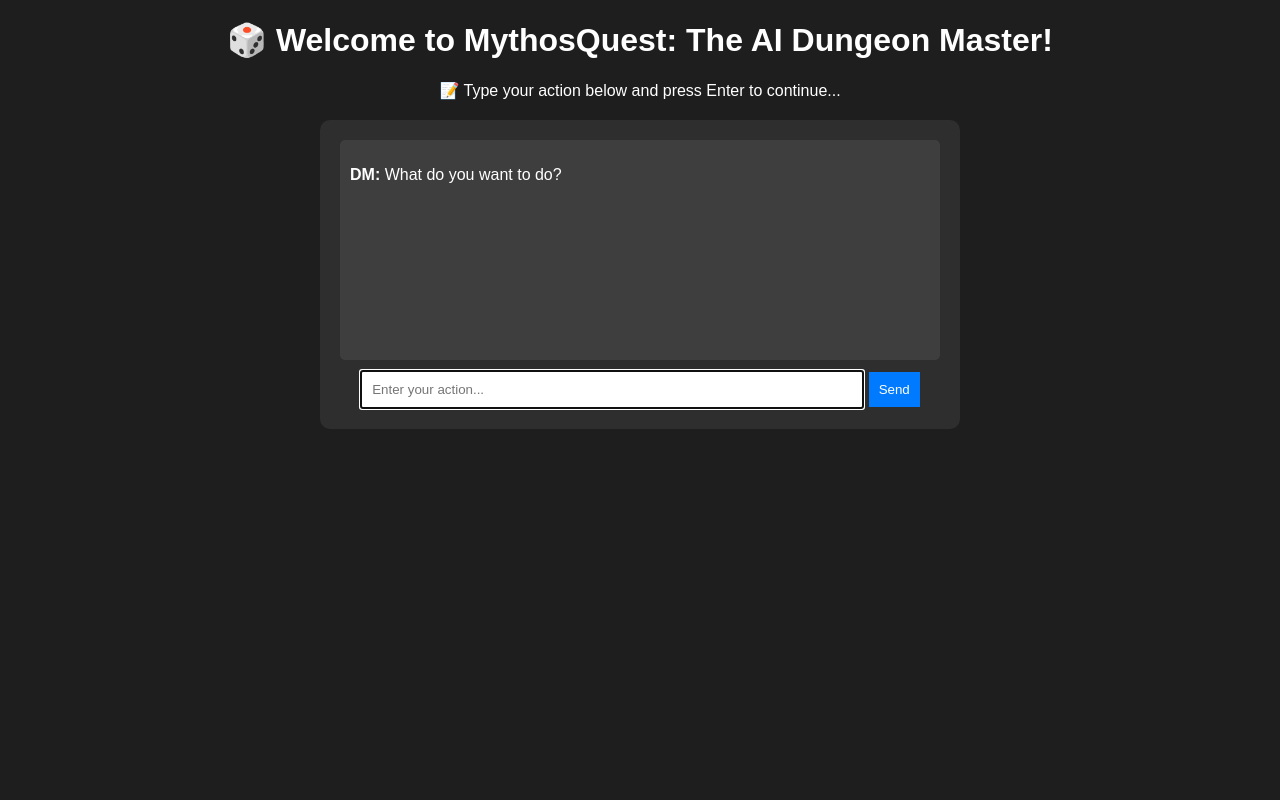
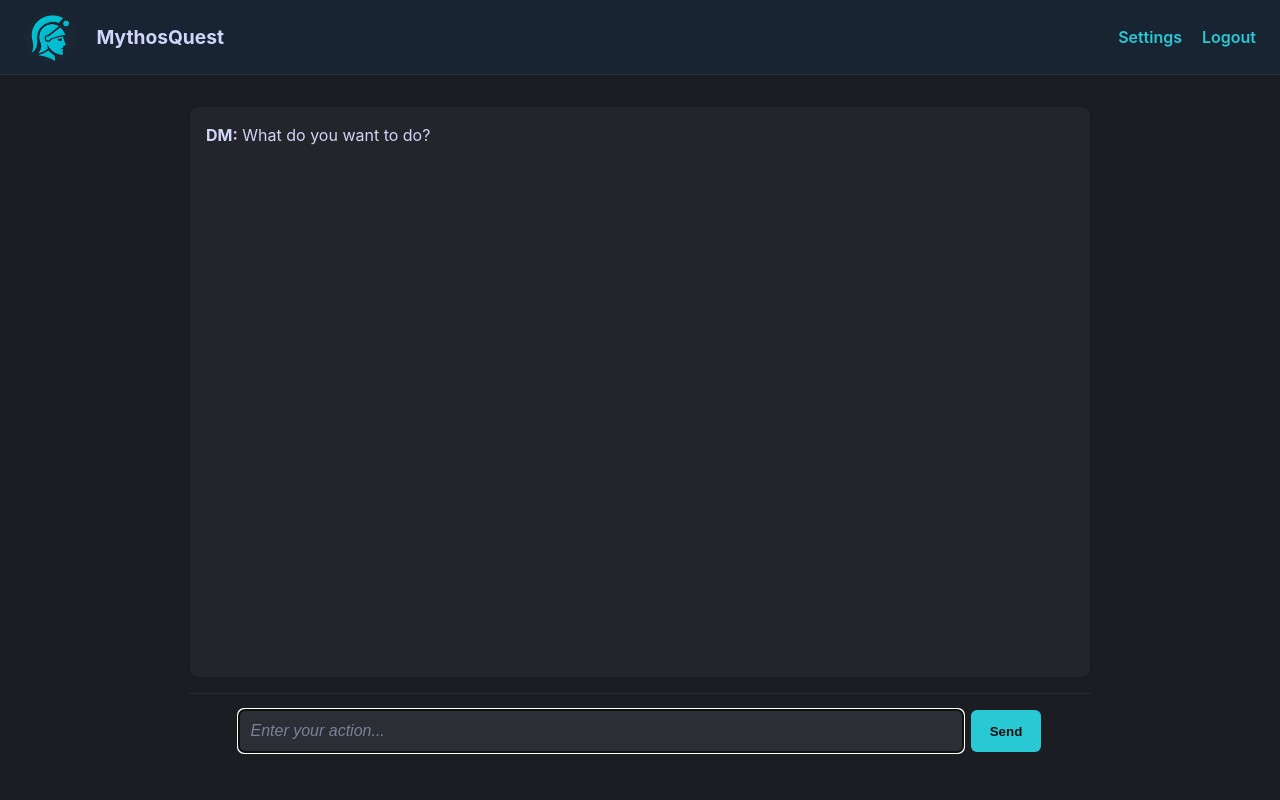
Before and after one commit to vlakmaker/MythosQuest, a Flask app: page / in a window 1280 px wide. Run offline with Flask 3, Linux system fonts and the light colour scheme; the visitor is signed in with stand-in values (Sample User, id 1).

Commit message:
Front end refactor

```diff
--- a/app/__init__.py
+++ b/app/__init__.py
@@ -5,11 +5,13 @@ def create_app():
     app = Flask(__name__)
     app.secret_key = FLASK_SECRET_KEY
 
-    # Import and register Blueprints
+    # ✅ Import Blueprints directly from their files (no double import)
     from app.routes.auth_routes import auth_bp
     from app.routes.game_routes import game_bp
+    from app.routes.settings_routes import settings_bp
 
     app.register_blueprint(auth_bp)
     app.register_blueprint(game_bp)
+    app.register_blueprint(settings_bp)
 
     return app
--- a/app/routes/game_routes.py
+++ b/app/routes/game_routes.py
@@ -1,16 +1,26 @@
-from flask import Blueprint, render_template, redirect, url_for, request, jsonify, session, Response
+from flask import (
+    Blueprint, render_template, redirect, url_for,
+    request, jsonify, session, Response
+)
 from app.ai import stream_response
 
 game_bp = Blueprint("game", __name__)
 
 @game_bp.route("/")
 def index():
+    """
+    Main game view. Only accessible to logged-in users.
+    """
     if "user" not in session:
         return redirect(url_for("auth.login"))
     return render_template("index.html", username=session["user"])
 
 @game_bp.route("/generate", methods=["POST"])
 def generate_response():
+    """
+    Handles prompt submission and streams the AI's response.
+    Requires active session.
+    """
     if "user" not in session:
         return jsonify({"error": "Unauthorized"}), 403
 
@@ -20,4 +30,9 @@ def generate_response():
     if not prompt:
         return jsonify({"error": "No prompt provided"}), 400
 
-    return Response(stream_response(prompt), content_type='text/plain')
+    return Response(stream_response(prompt), content_type="text/plain")
+
+@game_bp.route("/logout")
+def logout():
+    session.clear()
+    return redirect(url_for("auth.login"))
--- /dev/null
+++ b/app/static/style.css
@@ -0,0 +1,217 @@
+/* ✅ style.css – MythosQuest Twilight Theme */
+
+body {
+    margin: 0;
+    font-family: 'Inter', 'Segoe UI', sans-serif;
+    background-color: #1b1d23;
+    color: #d0d6f9;
+    display: flex;
+    flex-direction: column;
+    height: 100vh;
+}
+
+.navbar {
+    display: flex;
+    justify-content: space-between;
+    align-items: center;
+    background-color: #182432; /* match logo's circle */
+    padding: 0.75rem 1.5rem;
+    border-bottom: 1px solid #2b2e35;
+    font-weight: 600;
+}
+
+.brand {
+    display: flex;
+    align-items: center;
+    gap: 10px;
+    color: #d0d6f9;
+    font-size: 1.2rem;
+    font-weight: bold;
+}
+
+.brand img {
+    height: 50px;
+    width: auto;
+    border-radius: 6px;
+}
+
+.navbar a {
+    color: #28c9d4;
+    margin-left: 1rem;
+    text-decoration: none;
+    transition: color 0.3s ease;
+}
+
+.navbar a:hover {
+    color: #00f0ff;
+    text-shadow: 0 0 4px #00f0ff;
+}
+
+.chat-container {
+    width: 100%;
+    max-width: 900px;
+    margin: 2rem auto;
+    padding: 0 1rem;
+    display: flex;
+    flex-direction: column;
+    flex-grow: 1;
+  }
+
+.chat-log {
+    flex: 1;
+    overflow-y: auto;
+    margin-bottom: 1rem;
+    padding: 1rem;
+    background-color: #23252b;
+    border-radius: 8px;
+    box-shadow: 0 0 5px rgba(0, 0, 0, 0.2);
+}
+
+.message {
+    margin-bottom: 1rem;
+    line-height: 1.5;
+    white-space: pre-wrap;
+}
+
+.message.user {
+    text-align: right;
+    color: #28c9d4;
+}
+
+.message.ai {
+    text-align: left;
+    color: #d0d6f9;
+}
+
+.chat-form {
+    display: flex;
+    justify-content: center;
+    padding: 1rem;
+    gap: 0.5rem;
+    border-top: 1px solid #2b2e35;
+    background-color: #1b1d23;
+}
+
+.chat-form input {
+    flex: 1;
+    max-width: 700px;
+    padding: 0.75rem;
+    border-radius: 6px;
+    border: none;
+    background-color: #2b2e35;
+    color: #d0d6f9;
+    font-size: 1rem;
+}
+
+.chat-form input::placeholder {
+    color: #7a8199;
+    font-style: italic;
+}
+
+.chat-form button {
+    padding: 0.75rem 1.2rem;
+    border: none;
+    border-radius: 6px;
+    background-color: #28c9d4;
+    color: #0f1014;
+    font-weight: bold;
+    cursor: pointer;
+    transition: background-color 0.2s ease;
+}
+
+.chat-form button:hover {
+    background-color: #00f0ff;
+}
+
+.login-container {
+    display: flex;
+    justify-content: center;
+    align-items: center;
+    height: 100vh;
+}
+
+.login-box {
+    background-color: #23252b;
+    padding: 2rem 2.5rem;
+    border-radius: 10px;
+    box-shadow: 0 0 10px rgba(0,0,0,0.3);
+    width: 100%;
+    max-width: 400px;
+    text-align: center;
+}
+
+.login-form {
+    display: flex;
+    flex-direction: column;
+    gap: 1rem;
+    margin-top: 1rem;
+}
+
+.login-form input,
+.login-form button {
+    padding: 0.75rem;
+    border-radius: 6px;
+    border: none;
+    font-size: 1rem;
+}
+
+.login-form input {
+    background-color: #2b2e35;
+    color: #d0d6f9;
+}
+
+.login-form input:focus {
+    outline: 2px solid #28c9d4;
+}
+
+.login-form button {
+    background-color: #28c9d4;
+    color: #0f1014;
+    cursor: pointer;
+    transition: background-color 0.2s ease;
+}
+
+.login-form button:hover {
+    background-color: #00f0ff;
+}
+
+.register-link {
+    margin-top: 1rem;
+    font-size: 0.9rem;
+    color: #d0d6f9;
+}
+
+.register-link a {
+    color: #28c9d4;
+    text-decoration: none;
+}
+
+.centered-box {
+    background-color: #1f2024;
+    padding: 2rem;
+    border-radius: 10px;
+    max-width: 400px;
+    margin: 2rem auto;
+    box-shadow: 0 0 12px rgba(0, 0, 0, 0.3);
+}
+
+.centered-box h2 {
+    text-align: center;
+    color: #d0d6f9;
+}
+
+.centered-container {
+    display: flex;
+    justify-content: center;
+    align-items: center;
+    height: 100vh;
+}
+
+.form-box {
+    background-color: #2e2e2e;
+    padding: 30px;
+    border-radius: 10px;
+    width: 100%;
+    max-width: 500px;
+    box-shadow: 0 0 10px rgba(0,0,0,0.3);
+}
--- a/app/templates/index.html
+++ b/app/templates/index.html
@@ -2,42 +2,50 @@
 <html lang="en">
 <head>
     <meta charset="UTF-8">
+    <title>MythosQuest - AI Dungeon Master</title>
     <meta name="viewport" content="width=device-width, initial-scale=1.0">
-    <title>MythosQuest - AI Dungeon Master</title>
-    <style>
-        body { font-family: Arial, sans-serif; background-color: #1e1e1e; color: white; text-align: center; }
-        .chat-box { max-width: 600px; margin: 20px auto; background: #2e2e2e; padding: 20px; border-radius: 10px; }
-        .response-box { min-height: 200px; text-align: left; padding: 10px; background: #3e3e3e; border-radius: 5px; margin-bottom: 10px; overflow-y: auto; max-height: 400px; }
-        input[type="text"] { width: 80%; padding: 10px; }
-        button { padding: 10px; cursor: pointer; background: #007BFF; color: white; border: none; }
-    </style>
+    <link rel="stylesheet" href="{{ url_for('static', filename='style.css') }}">
 </head>
 <body>
 
-    <h1>🎲 Welcome to <strong>MythosQuest: The AI Dungeon Master!</strong></h1>
-    <p>📝 Type your action below and press Enter to continue...</p>
+    <!-- Navigation bar with logo and links -->
+    <nav class="navbar">
+        <div class="brand">
+            <img src="{{ url_for('static', filename='logo.png') }}" alt="MythosQuest Logo" style="height: 50px; vertical-align: middle; margin-right: 8px;">
+            MythosQuest
+        </div>
+        <div>
+            <a href="{{ url_for('settings.settings') }}">Settings</a>
+            <a href="{{ url_for('auth.logout') }}">Logout</a>
+        </div>
+    </nav>
 
-    <div class="chat-box">
-        <div class="response-box" id="response-box">
-            <p><strong>DM:</strong> What do you want to do?</p>
+    <!-- Chat UI container -->
+    <main class="chat-container">
+        <div class="chat-log" id="response-box">
+            <div class="message ai"><strong>DM:</strong> What do you want to do?</div>
         </div>
-        <input type="text" id="user-input" placeholder="Enter your action..." autofocus>
-        <button onclick="sendInput()">Send</button>
-    </div>
+
+        <form class="chat-form" onsubmit="sendInput(); return false;">
+            <input type="text" id="user-input" placeholder="Enter your action..." autofocus>
+            <button type="submit">Send</button>
+        </form>
+    </main>
 
     <script>
         async function sendInput() {
-            let userInput = document.getElementById("user-input").value;
+            const userInput = document.getElementById("user-input").value;
             if (!userInput) return;
 
-            let chatBox = document.getElementById("response-box");
-            chatBox.innerHTML += `<p><strong>You:</strong> ${userInput}</p>`;
+            const chatBox = document.getElementById("response-box");
+            chatBox.innerHTML += `<div class='message user'><strong>You:</strong> ${userInput}</div>`;
 
-            const dmElement = document.createElement("p");
+            const dmElement = document.createElement("div");
+            dmElement.classList.add("message", "ai");
             dmElement.innerHTML = `<strong>DM:</strong> <span id="dm-response"></span>`;
             chatBox.appendChild(dmElement);
 
-            let responseSpan = dmElement.querySelector("#dm-response");
+            const responseSpan = dmElement.querySelector("#dm-response");
 
             try {
                 const response = await fetch("/generate", {
@@ -68,6 +76,5 @@
             if (event.key === "Enter") sendInput();
         });
     </script>
-
 </body>
 </html>
```
Also changed, not shown: app/init_db.py (added, +57 -0 lines), app/models.py (+25 -7 lines), app/routes/auth_routes.py (+29 -17 lines), app/routes/settings_routes.py (added, +43 -0 lines), app/templates/login.html (+6 -55 lines), app/templates/register.html (+16 -64 lines), app/templates/settings.html (added, +54 -0 lines), app/static/logo.png (added), app/users.db (added), 6 other files.
